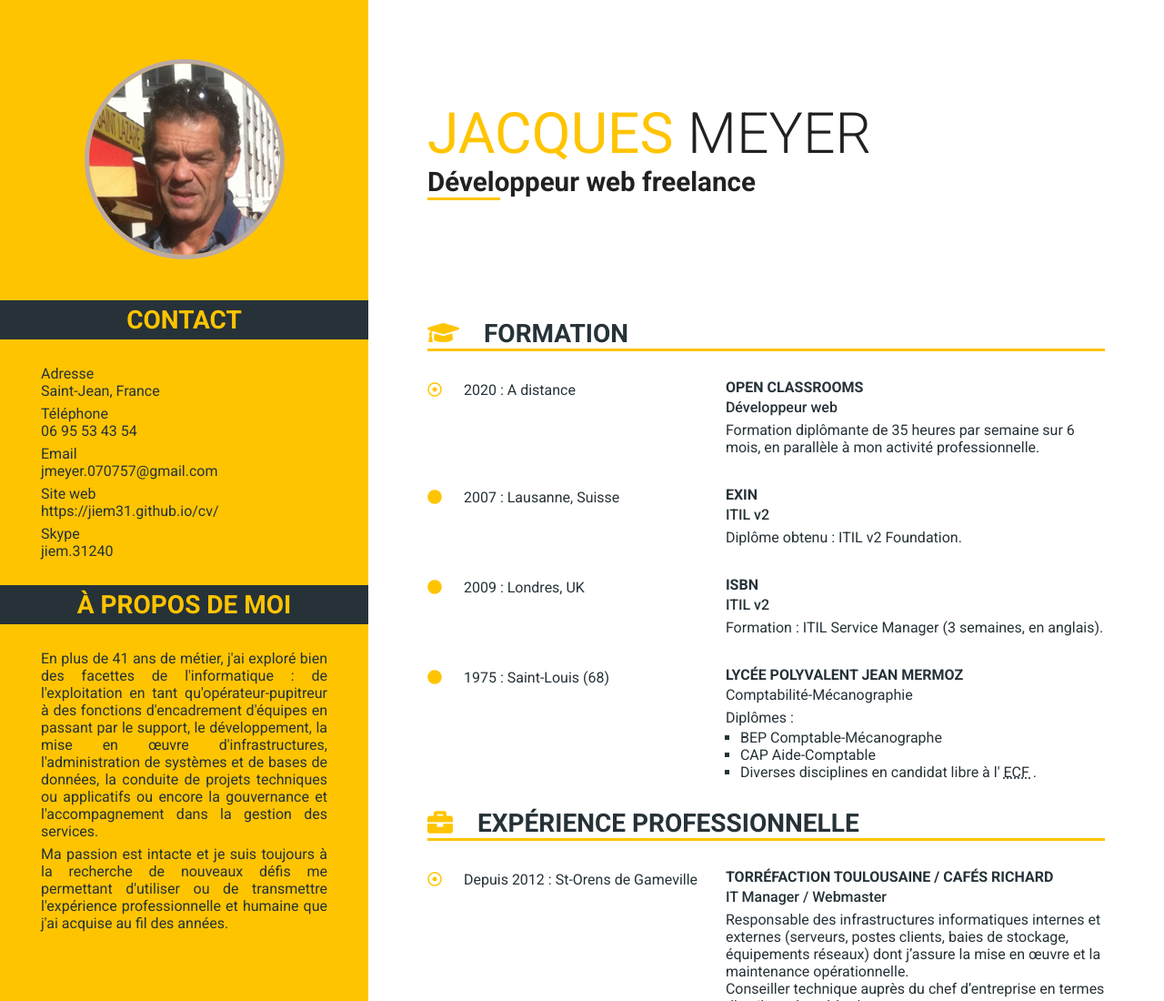
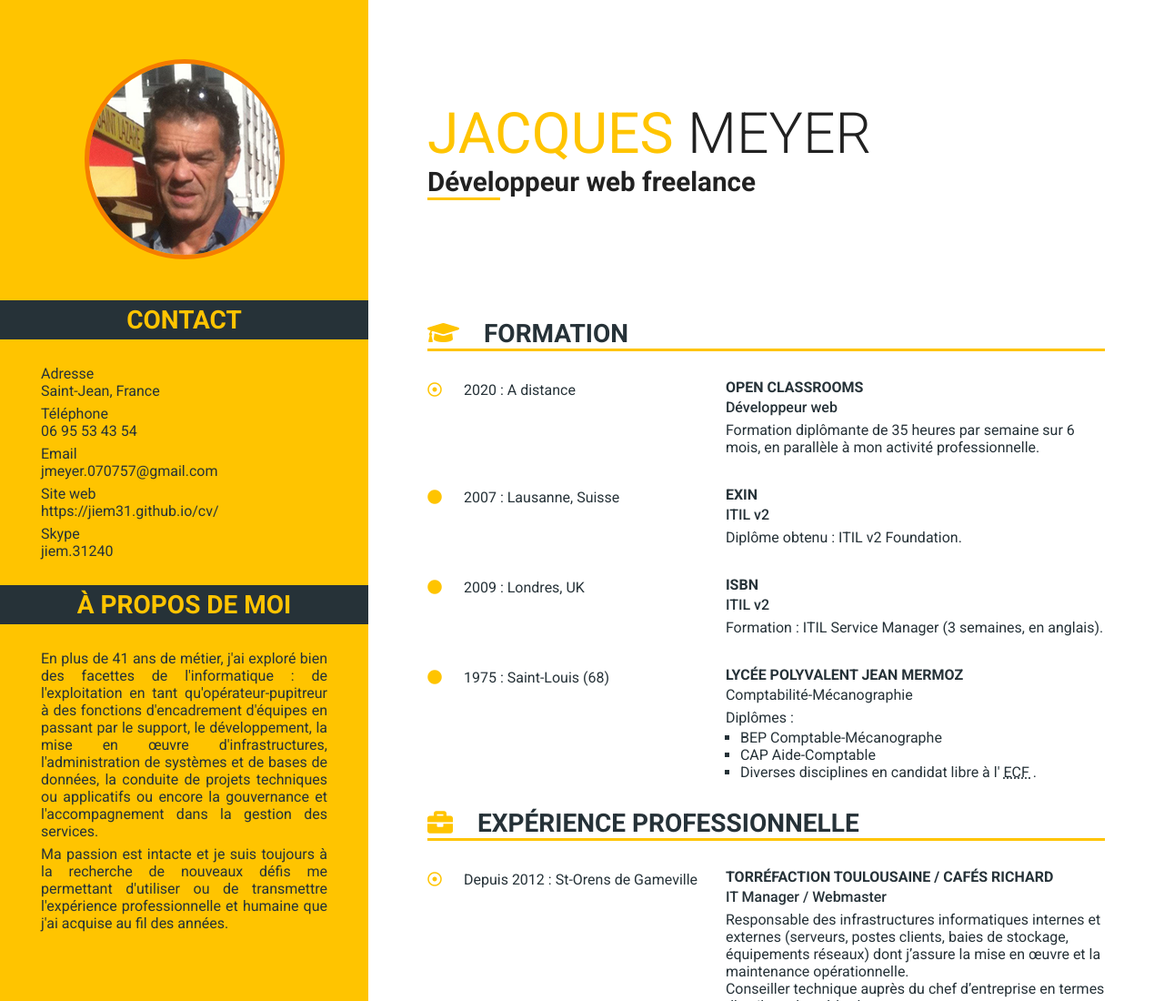
Before and after one commit to jiem31/cv, a plain HTML site: page index.html in a window 1280 px wide. Shown: the top 1100 px of the page at 91% size. Drawn offline with Linux system fonts and the light colour scheme.

Commit message:
Changed color around picture in order to better match the given model

```diff
--- a/css/style.css
+++ b/css/style.css
@@ -53,7 +53,7 @@ a:hover {
 #photo {
     height: 210px;
     margin: 65px 0 45px 0;
-    border: 5px solid #BCAAA4;
+    border: 5px solid #F57C00;
     border-radius: 50%;
 }
 
```
